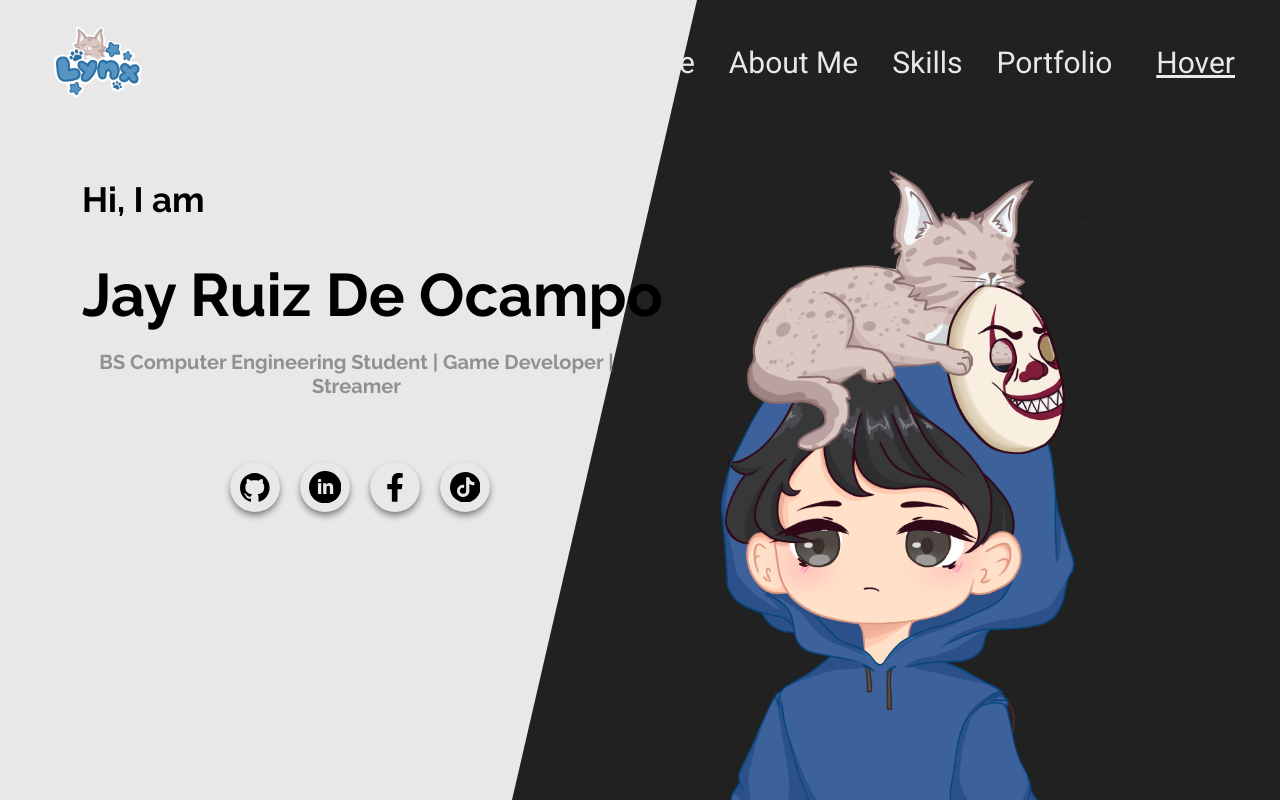
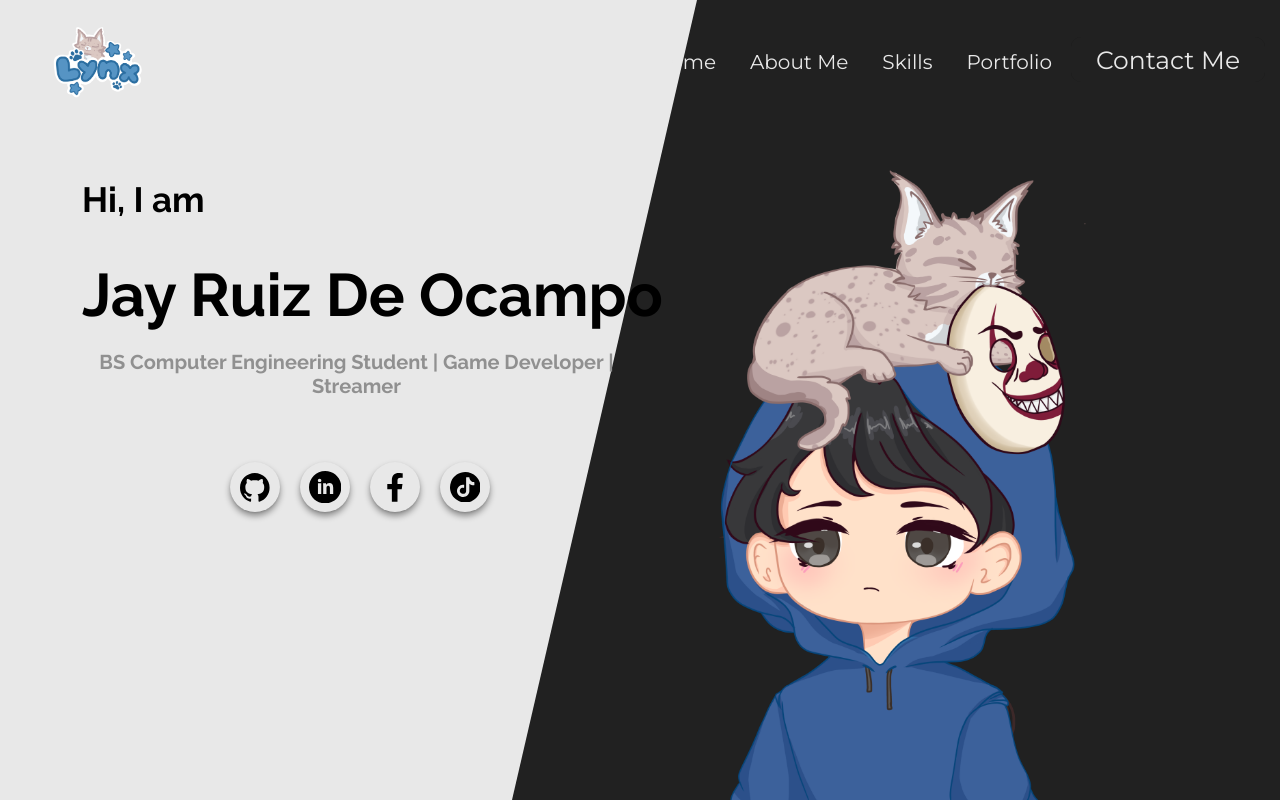
Before and after one commit to LynxDCat/PortfolioWebsite, a PHP site: page / in a window 1280 px wide. Run offline with PHP 8.4, Linux system fonts and the light colour scheme.

Commit message:
Navbar menu fill

```diff
--- a/css/navbar.css
+++ b/css/navbar.css
@@ -50,7 +50,7 @@ body {
 .navmenu {
   display: inline-block;
   text-align: right;
-  width: calc(100%-90px);
+  width: calc(100% - 90px); /* Fixed spacing syntax */
   vertical-align: middle;
 }
 
@@ -64,27 +64,79 @@ body {
 
 .navmenu_items a {
   text-decoration: none;
-  font-size: 30px;
+  font-size: 20px;
+  font-family: Montserrat;
   color: #e8e8e8;
-  font-weight:400;
+  font-weight: 400;
+  position: relative;
   padding: 3px 0;
+  overflow: hidden; /* Ensure the animation stays within bounds */
+  z-index: 2;
+}
+
+.navmenu_items a:before {
+  content: '';
+  position: absolute;
+  bottom: 0; /* Start at the bottom for underline effect */
+  left: 0;
+  width: 100%;
+  height: 2px; /* Thickness of the underline */
+  background: #e8e8e8; /* Initial white color for the underline */
+  transform: scaleX(0); /* Start with no visible underline */
+  transform-origin: left; /* Animate from left to right */
+  transition: transform 0.3s ease-in-out; /* Smooth scaling effect */
+}
+
+.navmenu_items a:after {
+  content: '';
+  position: absolute;
+  top: -10%; /* Extend above the text */
+  left: -20%; /* Extend to the left of the text */
+  width: 140%; /* Wider than the text */
+  height: 120%; /* Taller than the text */
+  background: #e8e8e8; /* Fill color */
+  transform: scaleY(0); /* Start collapsed */
+  transform-origin: bottom; /* Expand upward from the bottom */
+  transition: transform 0.3s ease-in-out; /* Smooth upward fill */
+  z-index: -1; /* Place behind the text */
+}
+
+.navmenu_items a:hover {
+  color: #212121; /* Change text color on hover */
+}
+
+.navmenu_items a:hover:before {
+  transform: scaleX(1); /* Expand the underline */
+}
+
+.navmenu_items a:hover:after {
+  transform: scaleY(1); /* Expand upward */
+}
+
+@keyframes fill {
+  0% {
+    width: 0%;
+  }
+  100% {
+    width: 100%;
+  }
 }
 
 .bn5 {
   padding: 0.3em 1em;
-  margin-left: -5px;
   border: none;
   outline: none;
   color: #e8e8e8;
-  font-size: 30px;
+  font-size: 25px;
   background: #212121;
   cursor: pointer;
   position: relative;
   z-index: 0;
   border-radius: 10px;
-  font-family: Roboto, sans-serif; /* Match font style */
+  font-family: Montserrat; /* Match font style */
   font-weight: 400;
   transition: color 0.3s ease;
+  text-decoration: none;
 }
 
 .bn5:before {
@@ -149,12 +201,6 @@ body {
   left: 0;
   top: 0;
   border-radius: 10px;
-}
-
-.navmenu_items a:hover,
-.navmenu_items a:active {
-  color: gray;
-  border-bottom: 5px solid gray;
 }
 
 .navmenu_itemsBtn:hover,
--- a/index.php
+++ b/index.php
@@ -7,6 +7,7 @@
     <link rel="stylesheet" href="css/navbar.css">
     <link href="https://fonts.googleapis.com/css2?family=Roboto:ital,wght@0,100;0,300;0,400;0,500;0,700;0,900;1,100;1,300;1,400;1,500;1,700;1,900&display=swap" rel="stylesheet">
     <link href="https://fonts.googleapis.com/css2?family=Raleway:ital,wght@0,100..900;1,100..900&family=Roboto:ital,wght@0,100;0,300;0,400;0,500;0,700;0,900;1,100;1,300;1,400;1,500;1,700;1,900&display=swap" rel="stylesheet">
+    <link href="https://fonts.googleapis.com/css2?family=Montserrat:ital,wght@0,100..900;1,100..900&family=Raleway:ital,wght@0,100..900;1,100..900&family=Roboto:ital,wght@0,100;0,300;0,400;0,500;0,700;0,900;1,100;1,300;1,400;1,500;1,700;1,900&display=swap" rel="stylesheet">
 
 <body>
     <header>
@@ -18,19 +19,11 @@
                     </a>
                 </div>
                 <ul class="navmenu">
-                    <li class="navmenu_items">
-                        <a href="#">Home</a>
-                    </li>
-                    <li class="navmenu_items">
-                        <a href="#">About Me</a>
-                    </li>
-                    <li class="navmenu_items">
-                        <a href="#">Skills</a>
-                    </li>
-                    <li class="navmenu_items">
-                        <a href="#">Portfolio</a>
-                    </li>
-                        <a href="#" class="bn5">Hover</a>
+                    <li class="navmenu_items"><a href="#">Home</a></li>
+                    <li class="navmenu_items"><a href="#">About Me</a></li>
+                    <li class="navmenu_items"><a href="#">Skills</a></li>
+                    <li class="navmenu_items"><a href="#">Portfolio</a></li>
+                    <a href="#" class="bn5">Contact Me</a>
                 </ul>
 
             </div>
```
